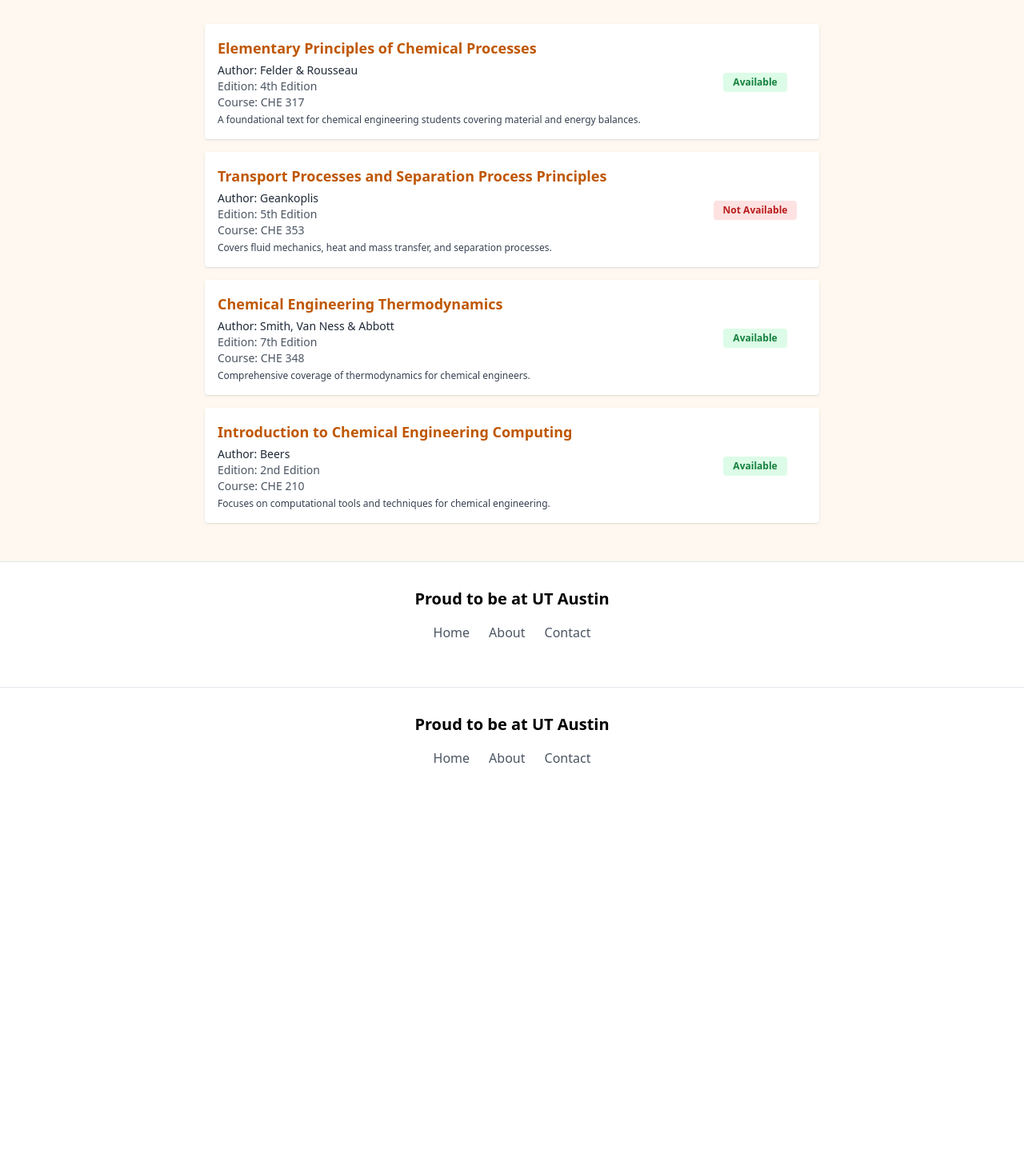
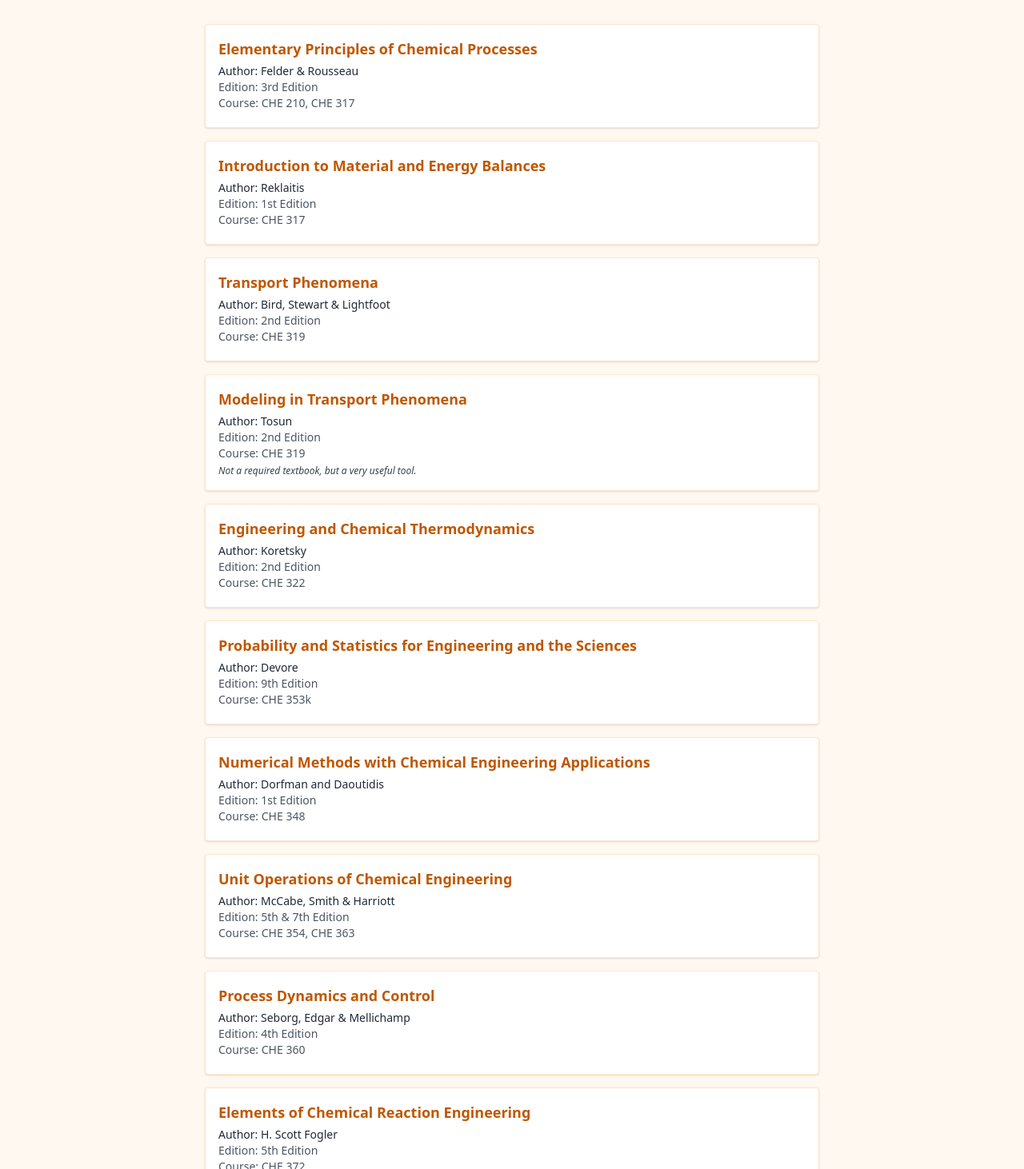
Before and after one commit to cheuab/texas, a React (Vite) app: page /resources/textbooks in a window 1280 px wide. Shown: the part 328-1790 px from the top of the page at 80% size. Before the commit the page ends 1344 px from the top, so only its background shows below. Built offline with nearby package versions, Linux system fonts and the light colour scheme.

Commit message:
textbooks

```diff
--- a/src/resources/Textbooks.tsx
+++ b/src/resources/Textbooks.tsx
@@ -25,7 +25,7 @@ const Textbooks = () => {
 					</h1>
 					<p className="text-gray-700 mb-6">
 						Browse available textbooks for Chemical Engineering courses. Search by
-						title, author, course, or description.
+						title, author, course, or description. If you need any of the textbooks, please send us an email.
 					</p>
 					<div className="mb-8">
 						<input
@@ -40,14 +40,14 @@ const Textbooks = () => {
 						{filteredBooks.map((book, idx) => (
 							<div
 								key={idx}
-								className="bg-white rounded shadow p-4 flex flex-col md:flex-row md:items-center md:gap-6"
+								className="bg-white rounded shadow p-4 flex flex-col md:flex-row md:items-center md:gap-6 border border-[#FFE5CC]"
 							>
 								<div className="flex-1">
 									<h2 className="text-lg font-bold text-[#BF5700] mb-1">
 										{book.title}
 									</h2>
 									<p className="text-gray-800 text-sm">
-										Author: {book.author}
+										Author: <span className="font-medium">{book.author}</span>
 									</p>
 									<p className="text-gray-600 text-sm">
 										Edition: {book.edition}
@@ -55,20 +55,9 @@ const Textbooks = () => {
 									<p className="text-gray-600 text-sm">
 										Course: {book.course}
 									</p>
-									<p className="text-gray-700 text-xs mt-1">
+									<p className="text-gray-700 text-xs mt-1 italic">
 										{book.description}
 									</p>
-								</div>
-								<div className="mt-2 md:mt-0 md:w-32 text-center">
-									{book.available ? (
-										<span className="inline-block px-3 py-1 bg-green-100 text-green-700 rounded font-semibold text-xs">
-											Available
-										</span>
-									) : (
-										<span className="inline-block px-3 py-1 bg-red-100 text-red-700 rounded font-semibold text-xs">
-											Not Available
-										</span>
-									)}
 								</div>
 							</div>
 						))}
--- a/src/resources/textdata.ts
+++ b/src/resources/textdata.ts
@@ -2,37 +2,62 @@ export const textbooks = [
   {
     title: "Elementary Principles of Chemical Processes",
     author: "Felder & Rousseau",
-    edition: "4th Edition",
-    course: "CHE 317",
-    description:
-      "A foundational text for chemical engineering students covering material and energy balances.",
-    available: true,
+    edition: "3rd Edition",
+    course: "CHE 210, CHE 317",
   },
   {
-    title: "Transport Processes and Separation Process Principles",
-    author: "Geankoplis",
-    edition: "5th Edition",
-    course: "CHE 353",
-    description:
-      "Covers fluid mechanics, heat and mass transfer, and separation processes.",
-    available: false,
+    title: "Introduction to Material and Energy Balances",
+    author: "Reklaitis",
+    edition: "1st Edition",
+    course: "CHE 317",
   },
   {
-    title: "Chemical Engineering Thermodynamics",
-    author: "Smith, Van Ness & Abbott",
-    edition: "7th Edition",
-    course: "CHE 348",
-    description:
-      "Comprehensive coverage of thermodynamics for chemical engineers.",
-    available: true,
+    title: "Transport Phenomena",
+    author: "Bird, Stewart & Lightfoot",
+    edition: "2nd Edition",
+    course: "CHE 319",
   },
   {
-    title: "Introduction to Chemical Engineering Computing",
-    author: "Beers",
+    title: "Modeling in Transport Phenomena",
+    author: "Tosun",
     edition: "2nd Edition",
-    course: "CHE 210",
-    description:
-      "Focuses on computational tools and techniques for chemical engineering.",
-    available: true,
+    course: "CHE 319",
+    description: "Not a required textbook, but a very useful tool.",
   },
+  {
+    title: "Engineering and Chemical Thermodynamics",
+    author: "Koretsky",
+    edition: "2nd Edition",
+    course: "CHE 322",
+  },
+  {
+    title: "Probability and Statistics for Engineering and the Sciences",
+    author: "Devore",
+    edition: "9th Edition",
+    course: "CHE 353k",
+  },
+  {
+    title: "Numerical Methods with Chemical Engineering Applications",
+    author: "Dorfman and Daoutidis",
+    edition: "1st Edition",
+    course: "CHE 348",
+  },
+  {
+    title: "Unit Operations of Chemical Engineering",
+    author: "McCabe, Smith & Harriott",
+    edition: "5th & 7th Edition",
+    course: "CHE 354, CHE 363",
+  },
+  {
+    title: "Process Dynamics and Control",
+    author: "Seborg, Edgar & Mellichamp",
+    edition: "4th Edition",
+    course: "CHE 360",
+  },
+  {
+    title: "Elements of Chemical Reaction Engineering",
+    author: "H. Scott Fogler",
+    edition: "5th Edition",
+    course: "CHE 372",
+  }
 ];
```
